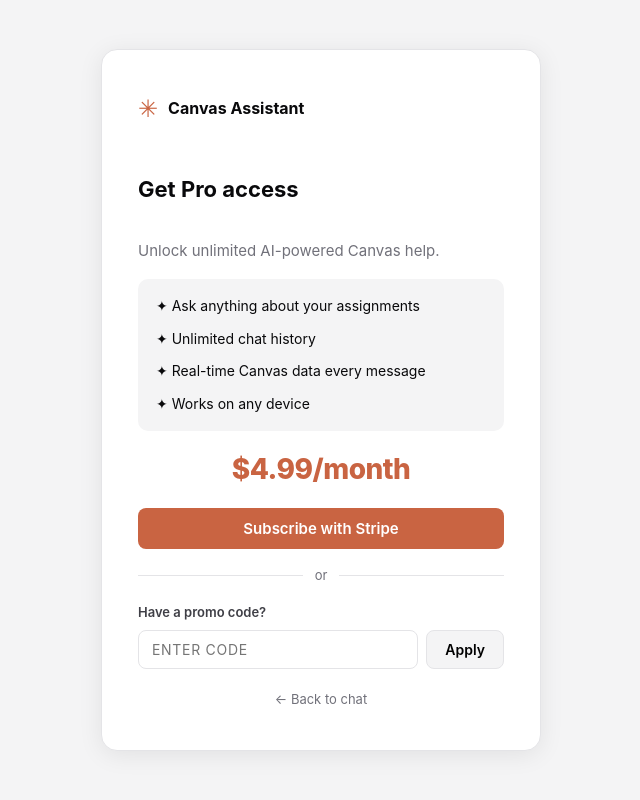
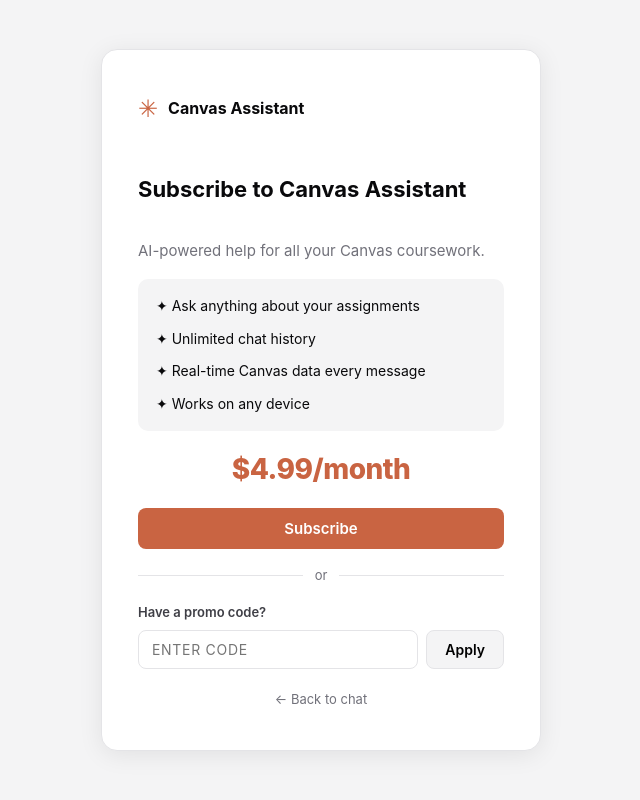
Before and after one commit to tysondelise55-dot/Canvas-Notifier, a Flask app: page /upgrade in a window 1280 px wide. Shown: the whole page, without its empty margins (319-959 px from the left). Run offline with Flask 3, Linux system fonts and the light colour scheme; the visitor is signed in with stand-in values (Sample User, id 1).

Commit message:
Remove free tier: require payment to access chat, clean up Pro language
Co-Authored-By: Claude Sonnet 4.6 <noreply@anthropic.com>

```diff
--- a/canvas_web/app.py
+++ b/canvas_web/app.py
@@ -344,8 +344,9 @@ def onboarding():
 def chat():
     if not current_user.onboarding_done:
         return redirect(url_for('onboarding'))
-    return render_template('index.html', user=current_user,
-                           stripe_enabled=STRIPE_ENABLED)
+    if not current_user.is_paid:
+        return redirect(url_for('upgrade'))
+    return render_template('index.html', user=current_user)
 
 
 # ── Settings API ──────────────────────────────────────────────────────────────
@@ -426,7 +427,7 @@ def send_message(conv_id):
     if not question:
         return jsonify({'error': 'Empty message.'}), 400
 
-    if STRIPE_ENABLED and not current_user.is_paid:
+    if not current_user.is_paid:
         return jsonify({'error': 'upgrade_required'}), 402
 
     if not current_user.canvas_url or not current_user.canvas_token:
--- a/canvas_web/templates/index.html
+++ b/canvas_web/templates/index.html
@@ -79,11 +79,6 @@
     </div>
 
     <div class="sidebar-footer">
-      {% if stripe_enabled and not user.is_paid %}
-      <a class="footer-btn upgrade-btn" href="/upgrade">
-        <span>⚡</span> Upgrade to Pro
-      </a>
-      {% endif %}
       <button class="footer-btn" id="settings-btn">
         <span>⚙</span> Settings
       </button>
--- a/canvas_web/templates/upgrade.html
+++ b/canvas_web/templates/upgrade.html
@@ -3,7 +3,7 @@
 <head>
   <meta charset="utf-8">
   <meta name="viewport" content="width=device-width, initial-scale=1">
-  <title>Upgrade — Canvas Assistant</title>
+  <title>Subscribe — Canvas Assistant</title>
   <link rel="stylesheet" href="/static/styles.css">
   <meta name="theme-color" content="#c96442">
 </head>
@@ -19,14 +19,14 @@
     <div class="upgrade-success">
       <div class="upgrade-success-icon">✓</div>
       <h1 class="auth-title" style="text-align:center">You're all set!</h1>
-      <p style="text-align:center;color:var(--text-muted);margin-bottom:20px">You have full Pro access.</p>
-      <a href="/chat" class="auth-btn" style="text-decoration:none;display:block;text-align:center">Back to chat</a>
+      <p style="text-align:center;color:var(--text-muted);margin-bottom:20px">Your subscription is active.</p>
+      <a href="/chat" class="auth-btn" style="text-decoration:none;display:block;text-align:center">Go to Canvas Assistant</a>
     </div>
 
     {% else %}
 
-    <h1 class="auth-title">Get Pro access</h1>
-    <p class="upgrade-subtitle">Unlock unlimited AI-powered Canvas help.</p>
+    <h1 class="auth-title">Subscribe to Canvas Assistant</h1>
+    <p class="upgrade-subtitle">AI-powered help for all your Canvas coursework.</p>
 
     <ul class="upgrade-features">
       <li>✦ Ask anything about your assignments</li>
@@ -38,7 +38,7 @@
     {% if stripe_enabled %}
     <div class="upgrade-price">{{ price_display }}</div>
     <form action="/subscribe" method="post">
-      <button type="submit" class="auth-btn">Subscribe with Stripe</button>
+      <button type="submit" class="auth-btn">Subscribe</button>
     </form>
     <div class="upgrade-divider"><span>or</span></div>
     {% endif %}
```
